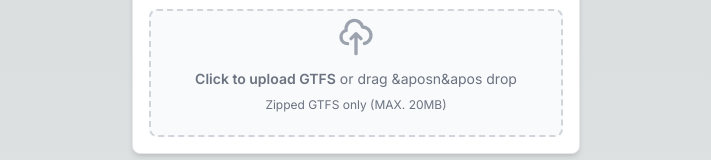
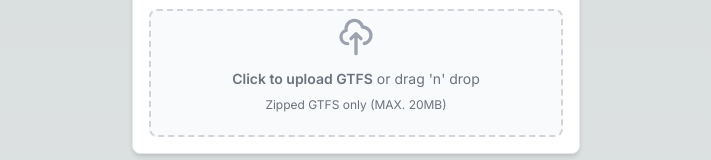
Before and after one commit to BlinkTagInc/gtfs-accessibility-validator-service, a Next.js app: page / in a window 1280 px wide. Shown: the part 385-545 px from the top of the page, without its empty margins (284-995 px from the left). Built offline with nearby package versions, Linux system fonts and the light colour scheme.

Commit message:
apostrophes

```diff
--- a/src/components/UploadForm.tsx
+++ b/src/components/UploadForm.tsx
@@ -283,15 +283,15 @@ const UploadForm = () => {
                     </svg>
                     <p className="mb-2 text-sm text-gray-500">
                       {isDragActive ? (
-                        <span>
-                          Drag &aposn&apos drop a zipped GTFS file here
+                        <span className="font-semibold">
+                          Drag &apos;n&apos; drop a zipped GTFS file here
                         </span>
                       ) : (
                         <span>
                           <span className="font-semibold">
                             Click to upload GTFS
                           </span>{' '}
-                          or drag &aposn&apos drop
+                          or drag &apos;n&apos; drop
                         </span>
                       )}
                     </p>
```
